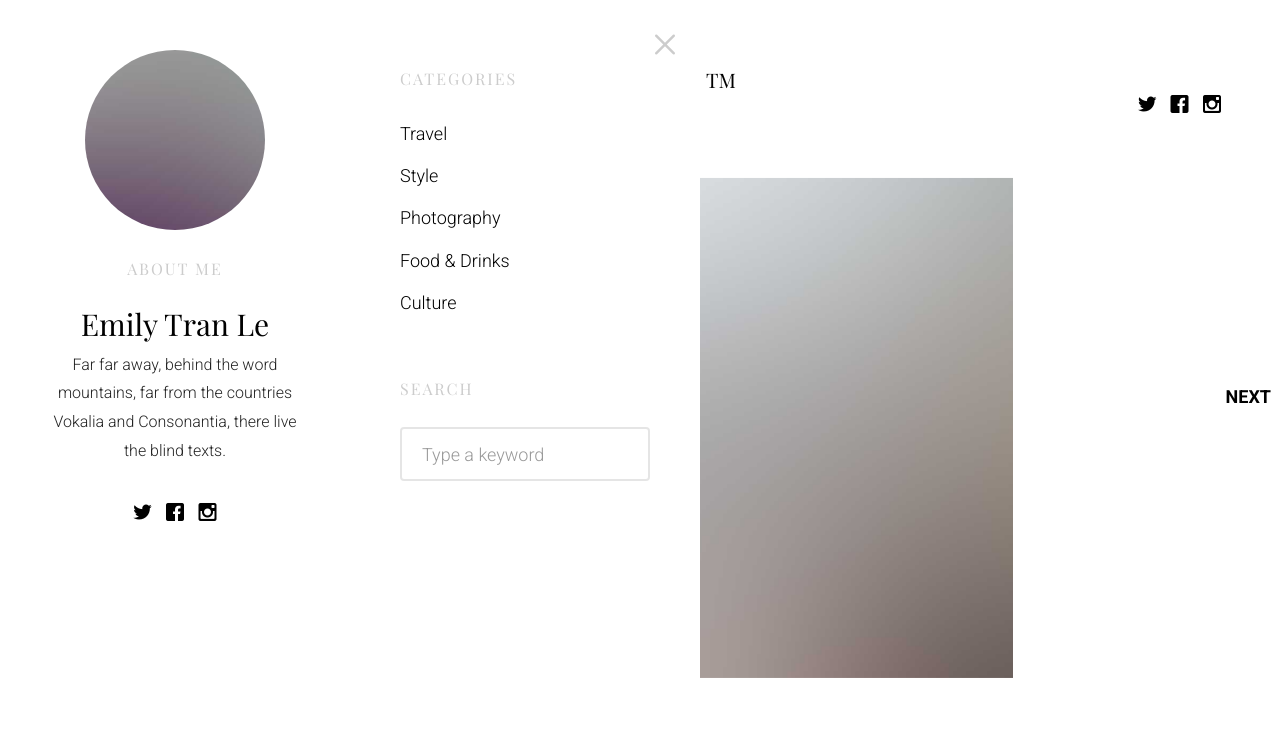
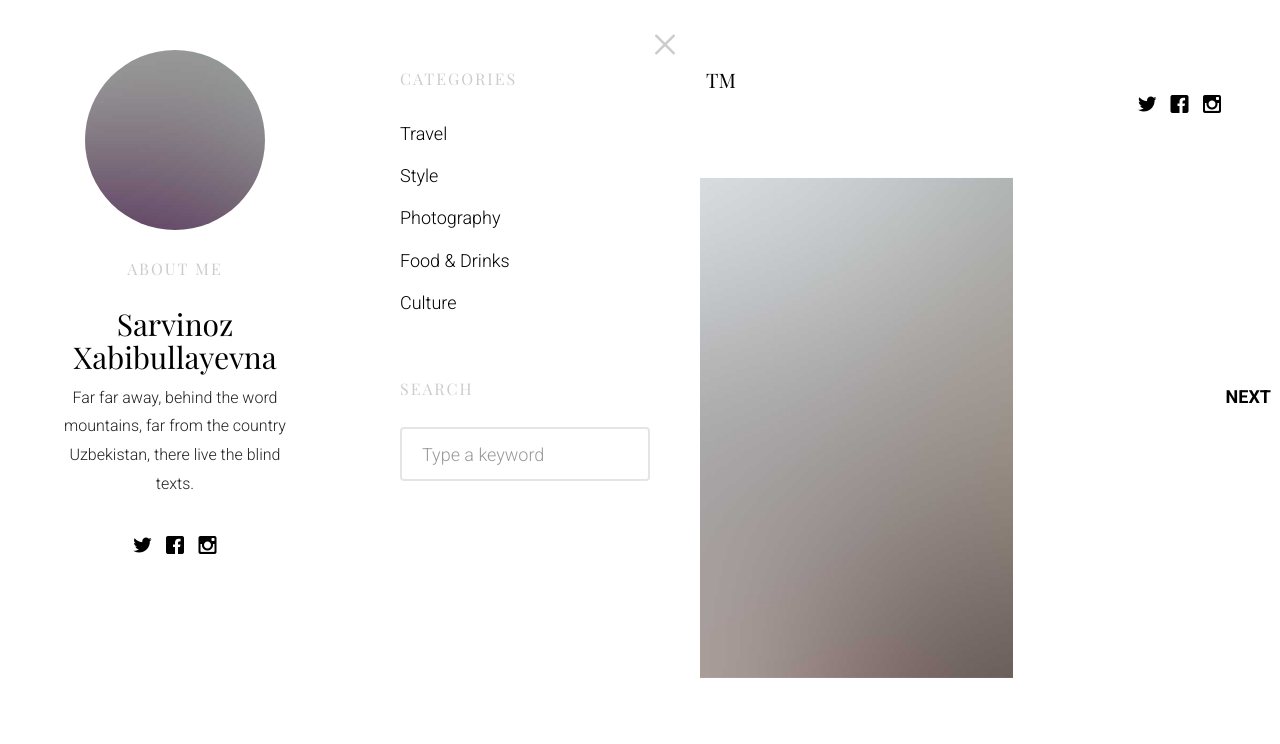
Before and after one commit to Xabibulayevna/magazine.uz, a plain HTML site: page single.html in a window 1280 px wide. Both pictures are taken after a click on the link 66 px from the left and 97 px from the top of the page. Shown: the top 744 px of the page. Drawn offline with nearby package versions, Linux system fonts and the light colour scheme; files whose address does not match are found by name; a web font is replaced by a local one.

Commit message:
Update single.html

```diff
--- a/single.html
+++ b/single.html
@@ -68,8 +68,8 @@
 				<img src="images/person1.jpg" alt="Free HTML5 Bootstrap Template" class="img-responsive">
 			</figure>
 			<h3 class="heading">About Me</h3>
-			<h2>Emily Tran Le</h2>
-			<p>Far far away, behind the word mountains, far from the countries Vokalia and Consonantia, there live the blind texts. </p>
+			<h2>Sarvinoz Xabibullayevna</h2>
+			<p>Far far away, behind the word mountains, far from the country Uzbekistan, there live the blind texts. </p>
 			<ul class="fh5co-social">
 				<li><a href="#"><i class="icon-twitter"></i></a></li>
 				<li><a href="#"><i class="icon-facebook"></i></a></li>
```
